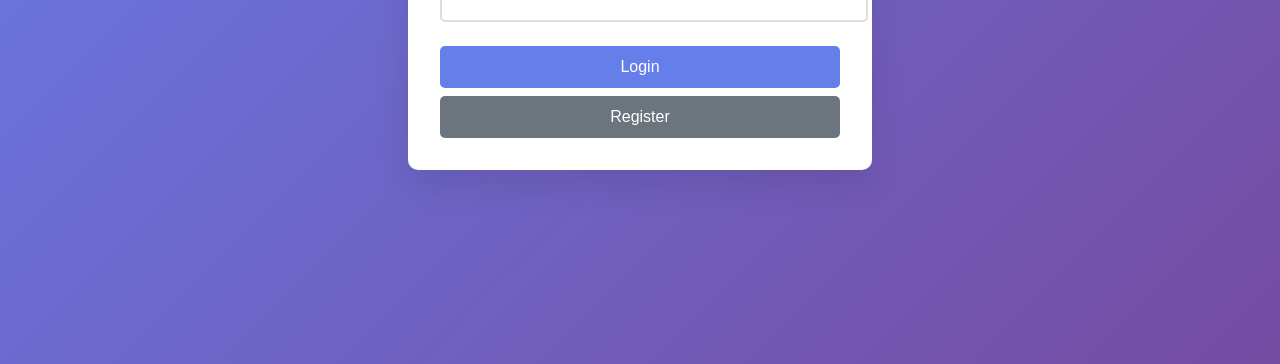
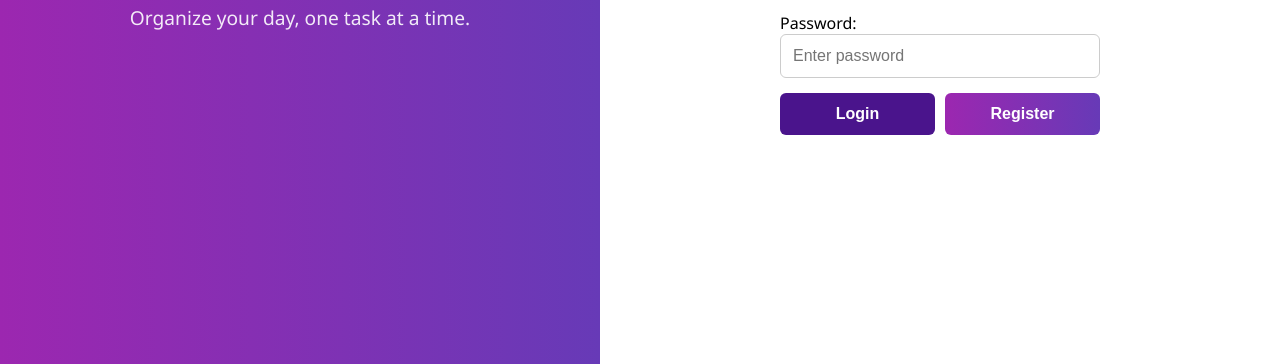
Before and after one commit to adharvsunil/key-value-pair-to-do-list, a website: page frontend/login.html in a window 1280 px wide. Shown: the part 436-800 px from the top of the page. Drawn offline with Linux system fonts and the light colour scheme.

Commit message:
Added and Modified files
 (created a new folder called css and added the login.css file and it works. ) modified login.html <div> tag to add the split screen changes to login display and added a link to my login.css file after the <title> tag into there as well.

```diff
--- /dev/null
+++ b/css/login.css
@@ -0,0 +1,121 @@
+/* Ensure no extra gaps on page */
+html, body {
+  height: 100%;
+  margin: 0;
+  padding: 0;
+  font-family: 'Segoe UI', Tahoma, Geneva, Verdana, sans-serif;
+}
+
+/* Split container must always fill full height */
+.split-container {
+  display: flex;
+  height: 100vh; /* full viewport height */
+  width: 100%;
+  margin: 0;
+}
+
+/* LEFT PANEL */
+.left-panel {
+  flex: 1;
+  background: linear-gradient(to right, #9c27b0, #673ab7);
+  color: white;
+  display: flex;
+  flex-direction: column;
+  justify-content: center;
+  align-items: center;
+  text-align: center;
+}
+
+.left-panel h1 {
+  font-size: 3rem;
+  margin-bottom: 10px;
+}
+
+.left-panel p {
+  font-size: 1.2rem;
+  opacity: 0.9;
+}
+
+/* RIGHT PANEL */
+.right-panel {
+  flex: 1;
+  background: #ffffff;
+  display: flex;
+  flex-direction: column;
+  justify-content: center;
+  align-items: center;
+  padding: 40px;
+}
+
+.right-panel h2 {
+  font-size: 2rem;
+  color: #2d0a52;
+  margin-bottom: 10px;
+}
+
+.right-panel p {
+  margin-bottom: 20px;
+  color: #555;
+}
+
+/* Form styling */
+form {
+  width: 100%;
+  max-width: 320px; /* matches input width */
+  margin: 0 auto;
+}
+
+.form-group {
+  margin-bottom: 15px;
+}
+
+form input {
+  width: 92%; /* slightly smaller to align buttons */
+  padding: 12px;
+  border: 1px solid #ccc;
+  border-radius: 6px;
+  font-size: 1rem;
+}
+
+/* Button group for side-by-side buttons */
+.button-group {
+  display: flex;
+  justify-content: space-between;
+  width: 100%;
+  margin-top: 10px;
+}
+
+.button-group button {
+  width: 50%;
+  padding: 12px;
+  border: none;
+  border-radius: 6px;
+  cursor: pointer;
+  font-size: 1rem;
+  font-weight: 600;
+  transition: 0.3s ease;
+}
+
+.button-group button:first-child {
+  margin-right: 10px; /* space between buttons */
+}
+
+/* Login button */
+#loginBtn {
+  background-color: #4a148c;
+  color: white;
+}
+
+#loginBtn:hover {
+  background-color: #350a64;
+}
+
+/* Register button */
+#registerBtn {
+  background: linear-gradient(to right, #9c27b0, #673ab7);
+  color: white;
+}
+
+#registerBtn:hover {
+  opacity: 0.9;
+}
--- a/frontend/login.html
+++ b/frontend/login.html
@@ -3,37 +3,46 @@
 <head>
   <meta charset="UTF-8">
   <title>Login - ToDo List</title>
-  <style>
-    body { font-family: Arial, sans-serif; background: linear-gradient(135deg,#667eea,#764ba2);
-           display:flex; justify-content:center; align-items:center; height:100vh; margin:0; }
-    .login-container { background:white; padding:2rem; border-radius:10px; width:100%; max-width:400px; box-shadow:0 15px 35px rgba(0,0,0,0.1);}
-    h2 { text-align:center; margin-bottom:1.5rem; }
-    .form-group { margin-bottom:1rem; }
-    label { font-weight:bold; display:block; margin-bottom:0.5rem; }
-    input { width:100%; padding:0.75rem; border:2px solid #ddd; border-radius:5px; font-size:1rem; }
-    .btn { width:100%; padding:0.75rem; border:none; border-radius:5px; font-size:1rem; margin-top:0.5rem; cursor:pointer; }
-    .btn-primary { background:#667eea; color:white; }
-    .btn-primary:hover { background:#5a6fd8; }
-    .btn-secondary { background:#6c757d; color:white; }
-    .btn-secondary:hover { background:#5a6268; }
-  </style>
+
+<!-- Link to the external CSS -->
+  <link rel="stylesheet" href="../css/login.css">
+
 </head>
 <body>
-  <div class="login-container">
-    <h2>Welcome to ToDo List</h2>
+
+<div class="split-container">
+
+    <!-- LEFT SIDE -->
+    <div class="left-panel">
+      <h1>TaskMate</h1>
+      <p>Organize your day, one task at a time.</p>
+    </div>
+
+    <!-- RIGHT SIDE -->
+    <div class="right-panel">
+      <h2>Welcome Back</h2>
+      <p>Login or Register to continue.</p>
+
       <form id="authForm">
         <div class="form-group">
           <label>Username:</label>
-        <input type="text" id="username" required>
+          <input type="text" id="username" placeholder="Enter username" required>
         </div>
         <div class="form-group">
           <label>Password:</label>
-        <input type="password" id="password" required>
+          <input type="password" id="password" placeholder="Enter password" required>
         </div>
-      <button type="submit" class="btn btn-primary">Login</button>
+
+        <div class="button-group">
+          <button type="submit" id="loginBtn" class="btn btn-primary">Login</button>
           <button type="button" id="registerBtn" class="btn btn-secondary">Register</button>
+        </div>
       </form>
     </div>
+  </div>
+
+
+ <!-- JavaScript starts hereL DO NOT CHANGE-->
 
 <script>
 const apiUrl = "http://localhost:3000";
```
Lines whose indentation alone changed are shown as unchanged.
